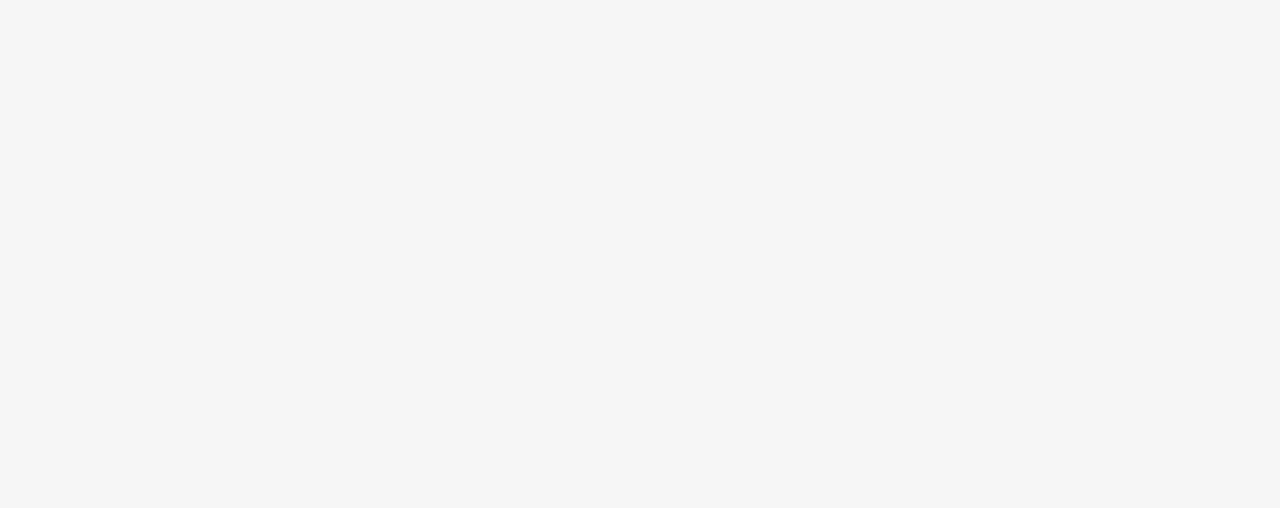
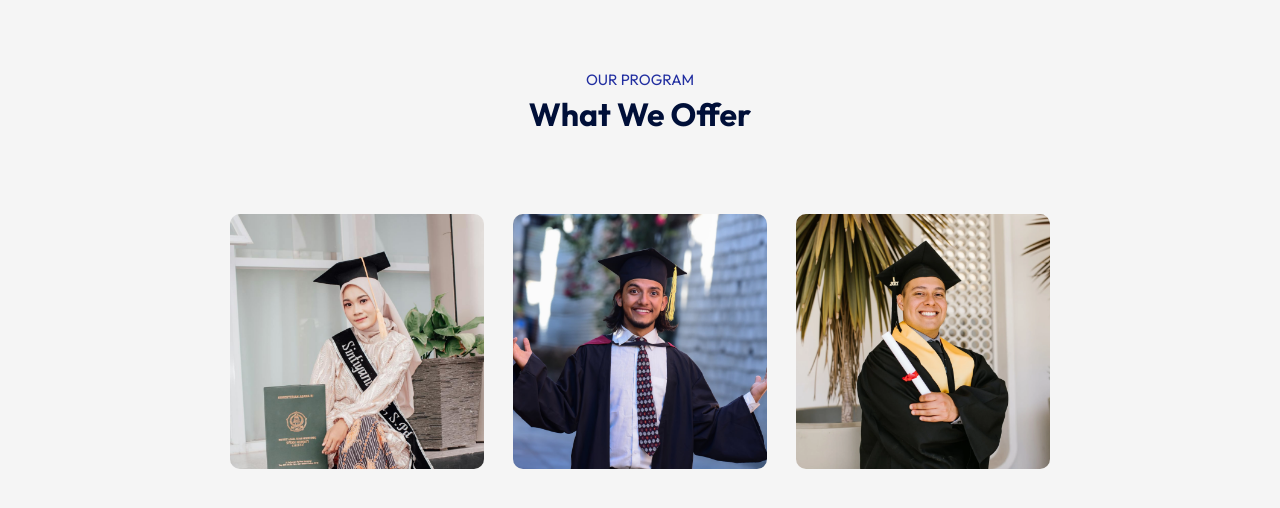
Before and after one commit to AbishekJungThakuri/12_EDUSITY, a React (Vite) app: page / in a window 1280 px wide. Shown: the part 800-1308 px from the top of the page. Before the commit the page ends 800 px from the top, so only its background shows below. Built offline with nearby package versions, Linux system fonts and the light colour scheme.

Commit message:
Program component

```diff
--- a/src/App.jsx
+++ b/src/App.jsx
@@ -1,6 +1,8 @@
 import React from "react"
 import { Navbar } from "./Components/Navbar/Navbar"
 import { Hero } from "./Components/Hero/Hero"
+import { Program } from "./Components/Programs/Program"
+import { Title } from "./Components/Title/Title"
 
 function App() {
 
@@ -9,6 +11,10 @@
     <>
      <Navbar/>
      <Hero/>
+     <div className="container">
+      <Title subtitle = 'Our PROGRAM' title = 'What We Offer' />
+     <Program/>
+     </div>
     </>
   )
 }
--- /dev/null
+++ b/src/Components/Programs/Program.css
@@ -0,0 +1,41 @@
+.programs{
+    margin: 80px auto;
+    width: 80%;
+    display: flex;
+    align-items: center;
+    justify-content: space-between;
+}
+.program img{
+    width: 100%;
+    border-radius: 10px;
+    display: block;
+}
+.program{
+    flex-basis: 31%;
+    position: relative;
+}
+.caption{
+    border-radius: 10px;
+    position: absolute;
+    top: 0;
+    left: 0;
+    bottom: 0;
+    right: 0;
+    background: rgba(0,15,152,0.3);
+    display: flex;
+    align-items: center;
+    justify-content: center;
+    flex-direction: column;
+    color: #fff;
+    opacity: 0;
+    padding-top: 70%;
+    transition: 0.4s;
+}
+.caption img{
+    width: 60px;
+    margin-bottom: 10px;
+}
+.program:hover .caption{
+  opacity: 1;
+  padding-top: 0;
+}
--- /dev/null
+++ b/src/Components/Programs/Program.jsx
@@ -0,0 +1,36 @@
+import React from 'react'
+import './Program.css'
+import program_1 from '../../assets/program-1.png'
+import program_2 from '../../assets/program-2.png'
+import program_3 from '../../assets/program-3.png'
+import program_icon_1 from '../../assets/program-icon-1.png'
+import program_icon_2 from '../../assets/program-icon-2.png'
+import program_icon_3 from '../../assets/program-icon-3.png'
+
+export const Program = () => {
+  return (
+    <div className='programs'>
+         <div className="program">
+            <img src={program_1} alt="" />
+            <div className="caption">
+                <img src={program_icon_1} alt="" />
+                <p>Graduation Degree</p>
+            </div>
+         </div>
+         <div className="program">
+            <img src={program_2} alt="" />
+            <div className="caption">
+                <img src={program_icon_2} alt="" />
+                <p>Master Degree</p>
+            </div>
+         </div>
+         <div className="program">
+            <img src={program_3} alt="" />
+            <div className="caption">
+                <img src={program_icon_3} alt="" />
+                <p>Post Degree</p>
+            </div>
+         </div>
+    </div>
+  )
+}
--- /dev/null
+++ b/src/Components/Title/Title.css
@@ -0,0 +1,13 @@
+.title{
+   text-align: center;
+   color: #212ea0;
+   font-size: 15px;
+   text-transform: uppercase;
+   margin: 70px 0px 30px;
+}
+.title h2{
+    font-size: 32px;
+    color: #000f38;
+    margin-top: 5px;
+    text-transform: none;
+}
--- /dev/null
+++ b/src/Components/Title/Title.jsx
@@ -0,0 +1,11 @@
+import React from 'react'
+import './Title.css'
+
+export const Title = ({title, subtitle}) => {
+  return (
+    <div className='title'>
+        <p> {subtitle} </p>
+        <h2> {title} </h2>
+    </div>
+  )
+}
```
